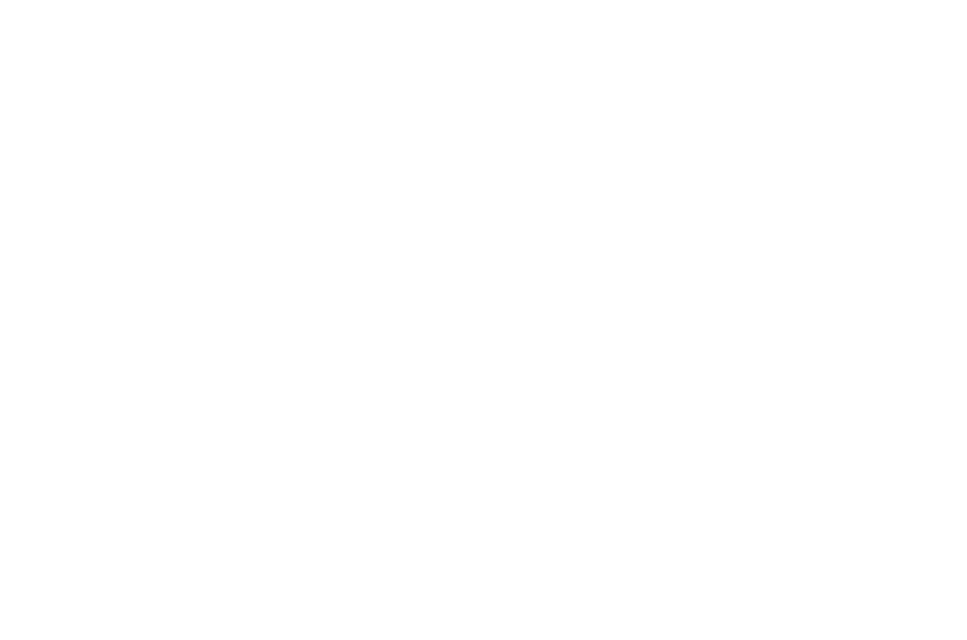
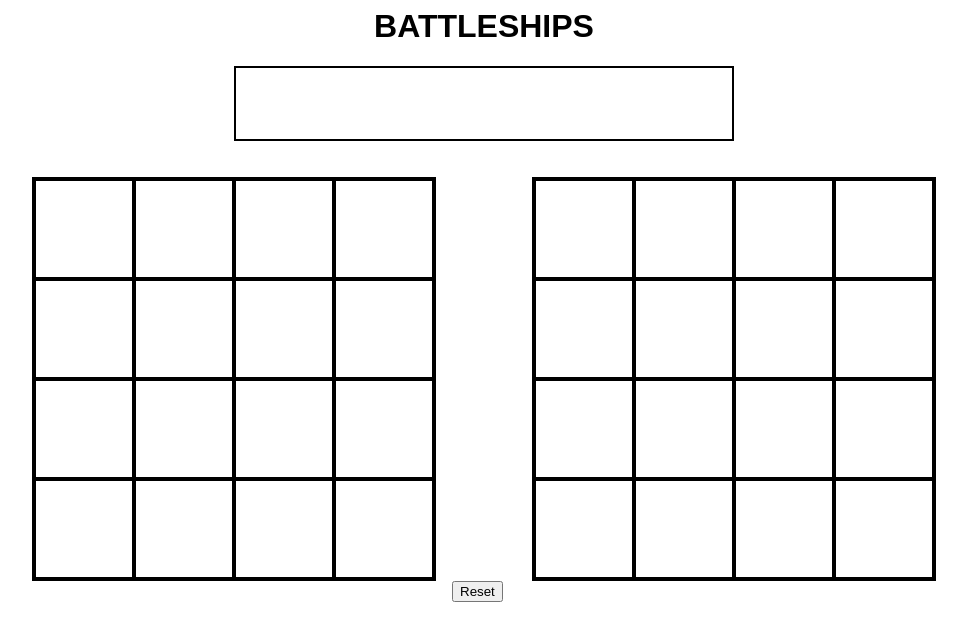
Before and after one commit to EllenPieterson/Battleships, a plain HTML site: page index.html in a window 1280 px wide. Shown: the whole page, without its empty margins (156-1123 px from the left). Drawn offline with Linux system fonts and the light colour scheme.

Commit message:
html complete

```diff
--- a/app.js
+++ b/app.js
@@ -10,3 +10,13 @@
 //     - MISS: move position /= ship position
 // 6. Player wins when all 3 ships have been HIT
 // 7.  Reset game
+
+
+const onload = () => {
+    const $allDivs = $('div');
+    const $firstDiv = $('div').first();
+
+for (let i = 0; i < 16; i++) {
+    // Write the code to create 16 divs and give each a random background color
+
+}
--- a/index.html
+++ b/index.html
@@ -3,3 +3,60 @@
      2. Create a screen which displays whose turn it is to play (player 1 or player 2) and the winner
      3. Create a reset button
   -->
+
+  <html lang="en">
+  <head>
+      <meta charset="UTF-8">
+      <meta name="viewport" content="width=device-width, initial-scale=1.0">
+      <meta http-equiv="X-UA-Compatible" content="ie=edge">
+      <link rel="stylesheet" href="style.css">
+      <title>Battleships</title>
+  </head>
+  <body>
+    <h1>BATTLESHIPS</h1>
+    <section class="screen"></section>
+    <br><br>
+    <section class="container">
+      <section  class="grid" id="player1">
+          <div></div>
+          <div></div>
+          <div></div>
+          <div></div>
+          <div></div>
+          <div></div>
+          <div></div>
+          <div></div>
+          <div></div>
+          <div></div>
+          <div></div>
+          <div></div>
+          <div></div>
+          <div></div>
+          <div></div>
+          <div></div>
+      </section>
+      <br><br><br>
+      <section class="grid" id="player2">
+        <div></div>
+        <div></div>
+        <div></div>
+        <div></div>
+        <div></div>
+        <div></div>
+        <div></div>
+        <div></div>
+        <div></div>
+        <div></div>
+        <div></div>
+        <div></div>
+        <div></div>
+        <div></div>
+        <div></div>
+        <div></div>
+      </section>
+      </section>
+      <button type="button" class="reset">Reset</button>
+  </body>
+
+  <script src="app.js"></script>
+  </html>
--- a/style.css
+++ b/style.css
@@ -5,3 +5,43 @@
     - Color 2: indicates when a ship has been hit
     - Color 3: indicates when a shot has missed and can no longer be clicked
 */
+
+h1 {
+    text-align: center;
+    font-family: Arial, Helvetica, sans-serif;
+}
+
+section {
+    box-sizing: border-box;
+    border: 2px solid black;
+    margin: 0 auto;
+    height: 404px;
+    width: 404px;
+}
+
+div {
+    box-sizing: border-box;
+    border: 2px solid black;
+    width: 100px;
+    height: 100px;
+    float: left;
+}
+
+.container {
+    display: flex;
+    flex-direction: row;
+    border: 0px;
+    width: 1000px;
+}
+
+.screen {
+    border: 2px solid black;
+    width: 500px;
+    height: 75px;
+}
+
+.reset {
+    position: absolute;
+    left: 608px;
+
+}
```
Also changed, not shown: images/IMG_9775.jpg (added).
